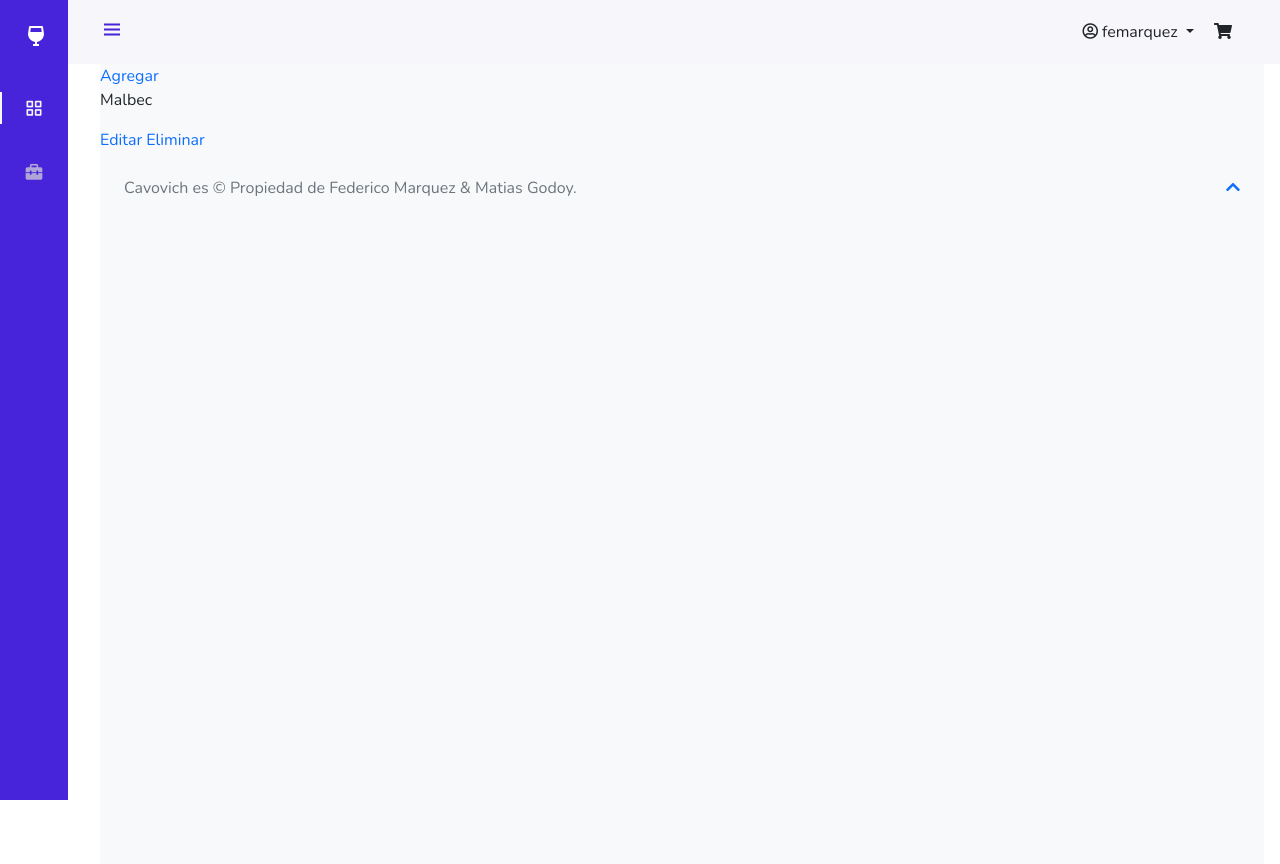
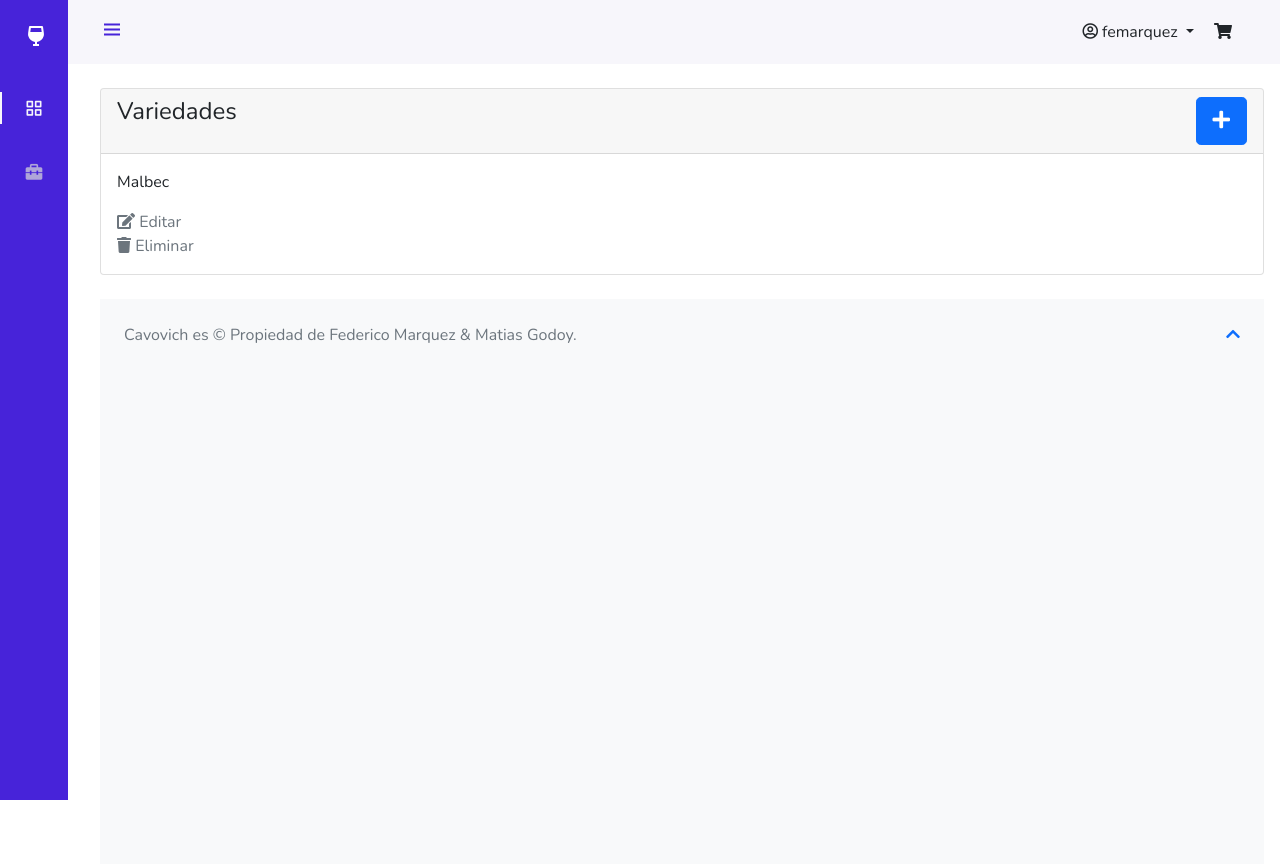
Before and after one commit to fedemarquez0/Final-LAB-III, a Django app: page /variedad/ in a window 1280 px wide. Run offline with Django 3.2, Linux system fonts and the light colour scheme; a user stored in the database is signed in; data comes from the database, SQL or seed files in the repository; some libraries are stand-ins or nearby versions.

Commit message:
Página variedad mejorada la estética

```diff
--- a/templates/cavovich/baseIndex.html
+++ b/templates/cavovich/baseIndex.html
@@ -259,7 +259,7 @@
 
                     <li class="mb-1">
                       <a href="#" class="nav_link" data-bs-toggle="collapse" data-bs-target="#dashboard-collapse" aria-expanded="true">
-                        <i class='bx bxs-briefcase-alt-2 nav_icon' ></i> <span class="nav_name">Administracion</span>
+                        <i class='bx bxs-briefcase-alt-2 nav_icon' ></i> <span class="nav_name">Administración</span>
                       </a>
                       <div class="collapse" id="dashboard-collapse" style="">
                         <ul class="btn-toggle-nav list-unstyled fw-normal pb-1 small">
--- a/templates/cavovich/variedad_list.html
+++ b/templates/cavovich/variedad_list.html
@@ -2,14 +2,41 @@
 
 {% block content %}
 {% load static %}
+<main role="main" class="bg-white">
+    <br>
+    <div class="card">
+        <div class="card-header">
+            <div class="d-flex justify-content-between">
+                <div>
+                    <h4 >Variedades</h4>
+                </div>
+                <div>
+                    <a href="/variedad/create">
+                        <button type="submit" class="btn btn-primary btn-lg" >
+                            <i class="fas fa-plus"></i>
+                        </button>
+                    </a>
+                </div>
+            </div>
+        </div>
+        <div class="card-body">
+            {% for variedad in variedad_list %}
+                <p>{{variedad}}</p>
+                <a style="cursor: pointer;" onclick="window.location='/variedad/update/{{variedad.id}};">
+                    <div class="text-muted">
+                        <i class="fas fa-edit"></i> Editar
+                    </div>
+                </a>
+                <a style="cursor: pointer;" onclick="window.location='/variedad/delete/{{variedad.id}}';">
+                    <div class="text-muted">
+                        <i class="fas fa-trash"></i> Eliminar
+                    </div>
+                </a>
+            {% endfor %}
+        </div>
+    </div>
+    <br>
+</main>
 
-<a href="/variedad/create">Agregar</a>
-
-{% for variedad in variedad_list %}
-    <p>{{variedad}}</p>
-    <a href="/variedad/update/{{variedad.id}}">Editar</a>
-    <a href="/variedad/delete/{{variedad.id}}">Eliminar</a>
-
-{% endfor %}
 
 {% endblock %}
```
